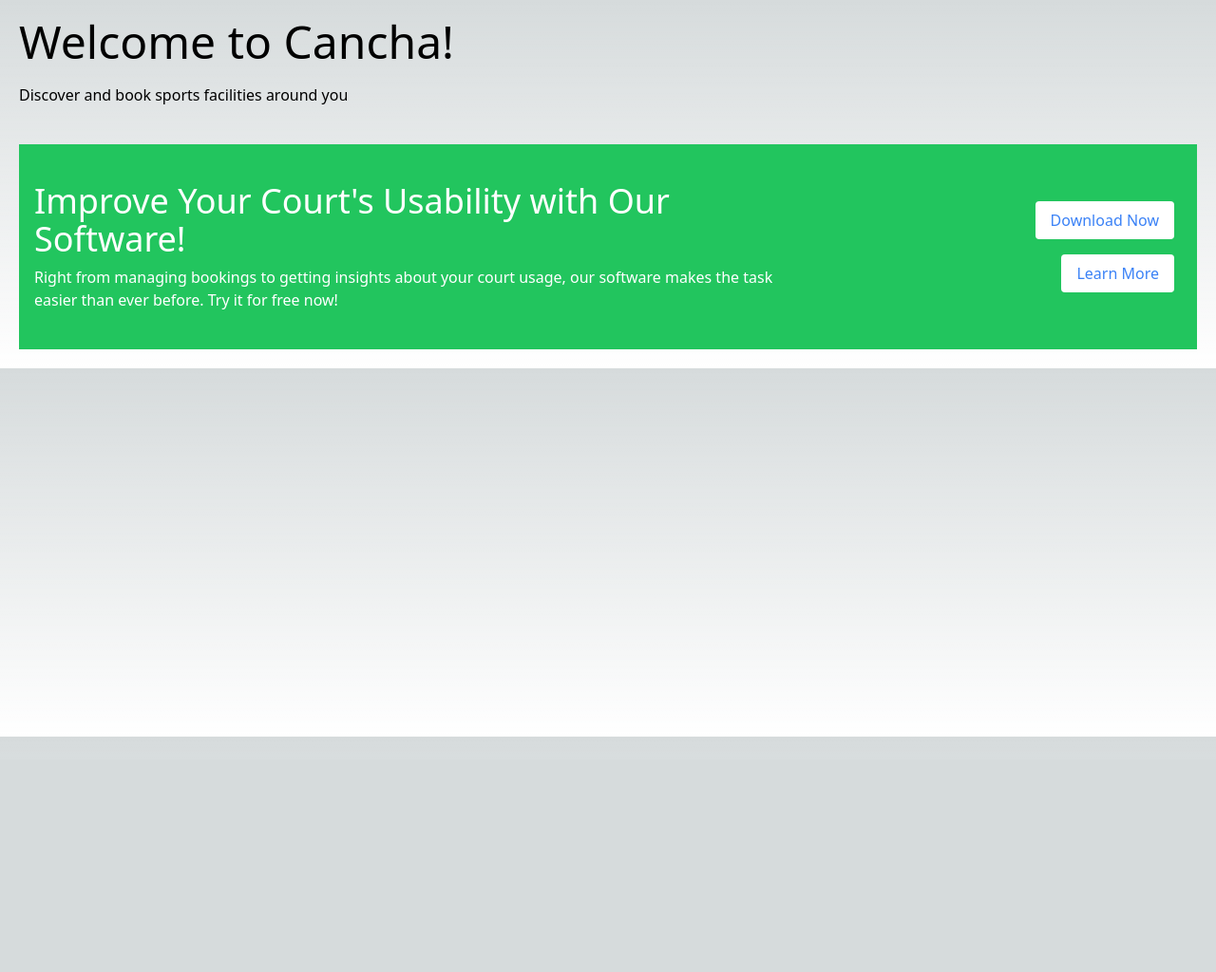
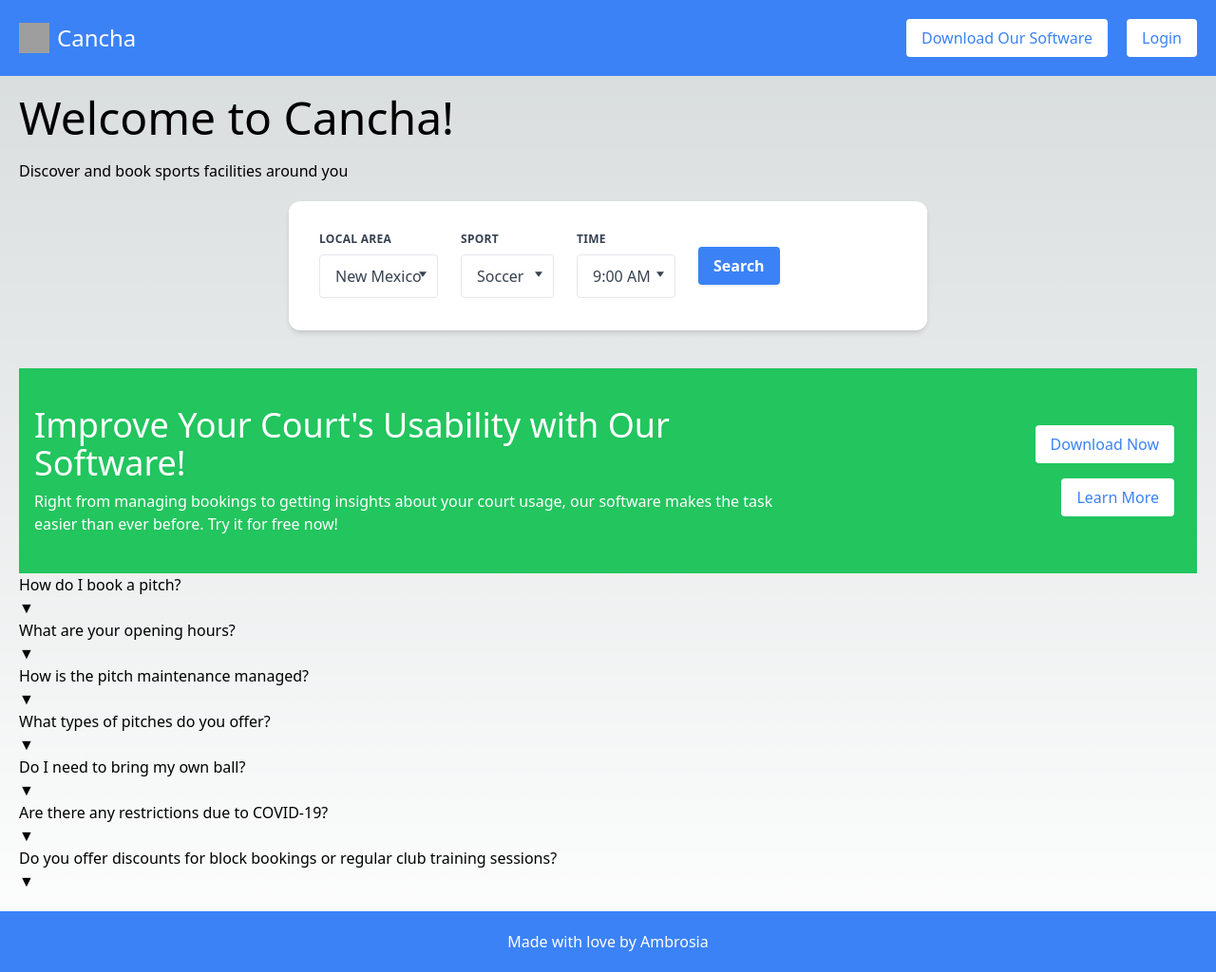
Before and after one commit to Ivixx09/cancha, a Next.js app: page / in a window 1280 px wide. Shown: the whole page at 95% size. Before the commit the page ends 800 px from the top, so only its background shows below. Built offline with nearby package versions, Linux system fonts and the light colour scheme; grey boxes are pictures that could not be loaded.

Commit message:
primer modelo de la paginax

```diff
--- a/src/pages/index.tsx
+++ b/src/pages/index.tsx
@@ -17,13 +17,13 @@
       <link rel="icon" href="/favicon.ico" />
     </Head>
 
-
+    <Header></Header>
     <main className="p-5">
       <div>
     <h3 className="text-5xl mb-5">Welcome to Cancha!</h3>
         <p className="mb-5">Discover and book sports facilities around you</p>
         </div>
-
+        <Bar></Bar>
 
 
 
@@ -46,11 +46,11 @@
     </div>
   </div>
 </div>
-
+<FAQ></FAQ>
 
     </main>
 
-
+    <Footer></Footer>
   </Fragment>
   )
 }
```
